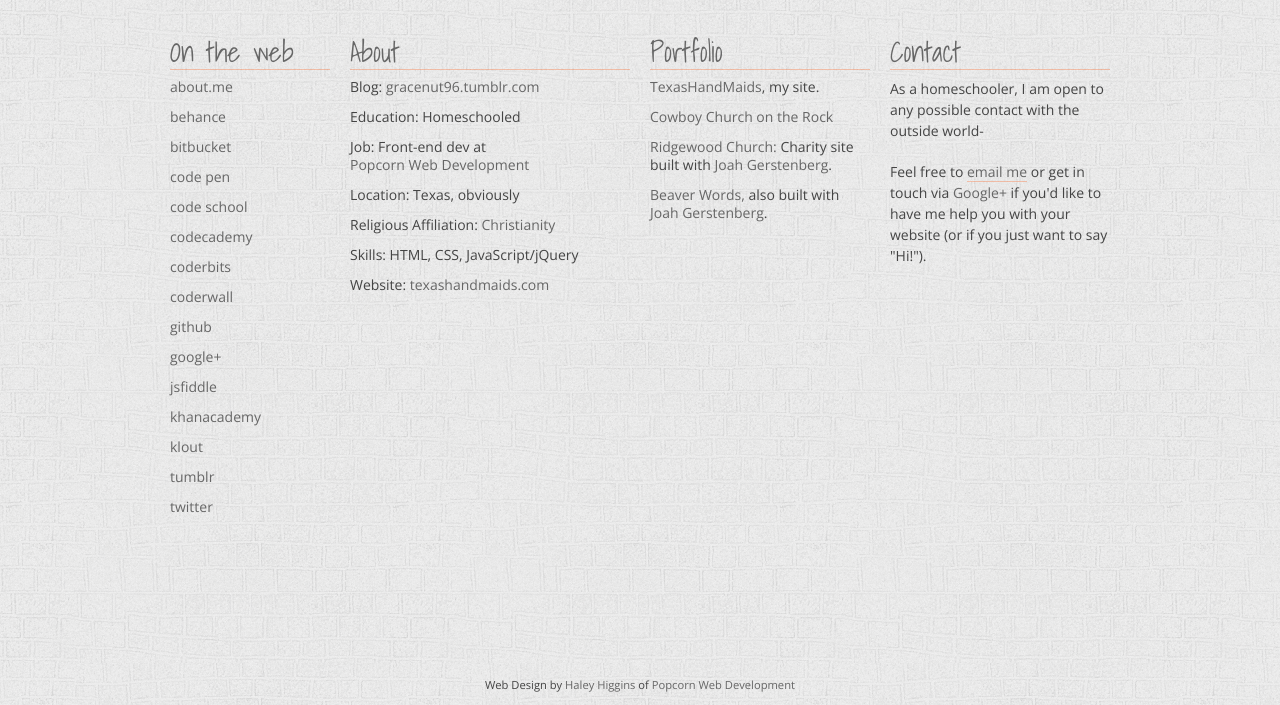
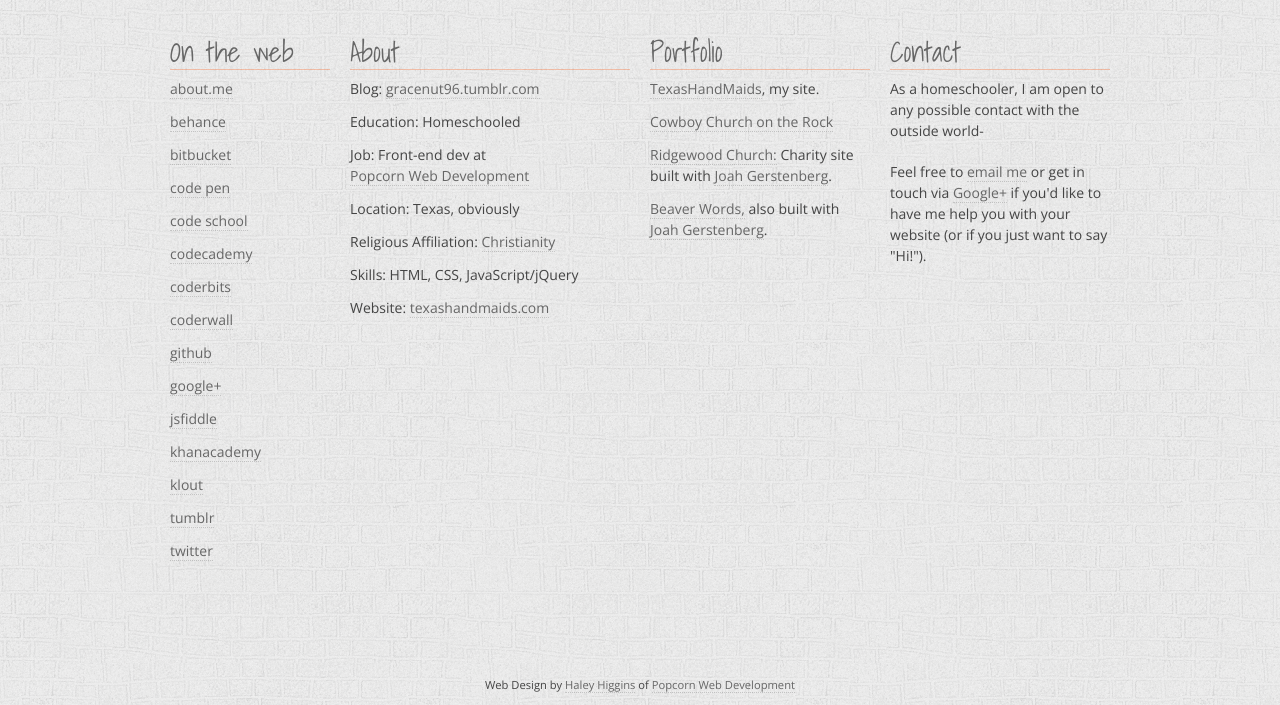
Before and after one commit to imhaleyfyi/gracenut.github.com, a plain HTML site: page index.html in a window 1280 px wide. Shown: the part 95-800 px from the top of the page. Drawn offline with nearby package versions, Linux system fonts and the light colour scheme.

Commit message:
work
gave links subtle dotted bottom-border for consistency (as per
suggestion of Joah) and visibility and adjusted li line-height to
compensate for those bottom-borders

```diff
--- a/index.html
+++ b/index.html
@@ -89,7 +89,7 @@
 						</li>
 						<li><a href="http://git.joahg.com/Beaver-Words/" target="_blank">Beaver Words,</a>
 								also built with
-								<a href="http://about.me/joahg" target="_blank" class="joah">Joah Gerstenberg</a>.
+								<a href="http://about.me/joahg" target="_blank" class="joah">Joah&nbsp;Gerstenberg</a>.
 						</li>
 					</ul>
 				</section>
--- a/stylesheets/layout.css
+++ b/stylesheets/layout.css
@@ -37,6 +37,10 @@
 a, a * {
 	color: #666;
 	transition: all 0.3s ease-in-out;
+}
+
+li {
+	line-height: 1.5em;
 }
 
 img {
@@ -103,8 +107,20 @@
 	color: #FF530D;
 }
 
-.hpage .container h3, .hpage a[href^="mailto"] {
+.hpage .container h3 {
 	border-bottom: 1px solid rgba(255, 83, 13, 0.3);
+}
+
+.hpage a {
+	border-bottom: 1px dotted rgba(51, 51, 51, 0.2);
+}
+
+.hpage a:not(.joah):hover {
+  border-bottom: 1px dotted rgba(255, 83, 13, 0.3);
+}
+
+.hpage a.joah:hover {
+	border-bottom: 1px dotted #333;
 }
 
 /* #Media Queries
```
